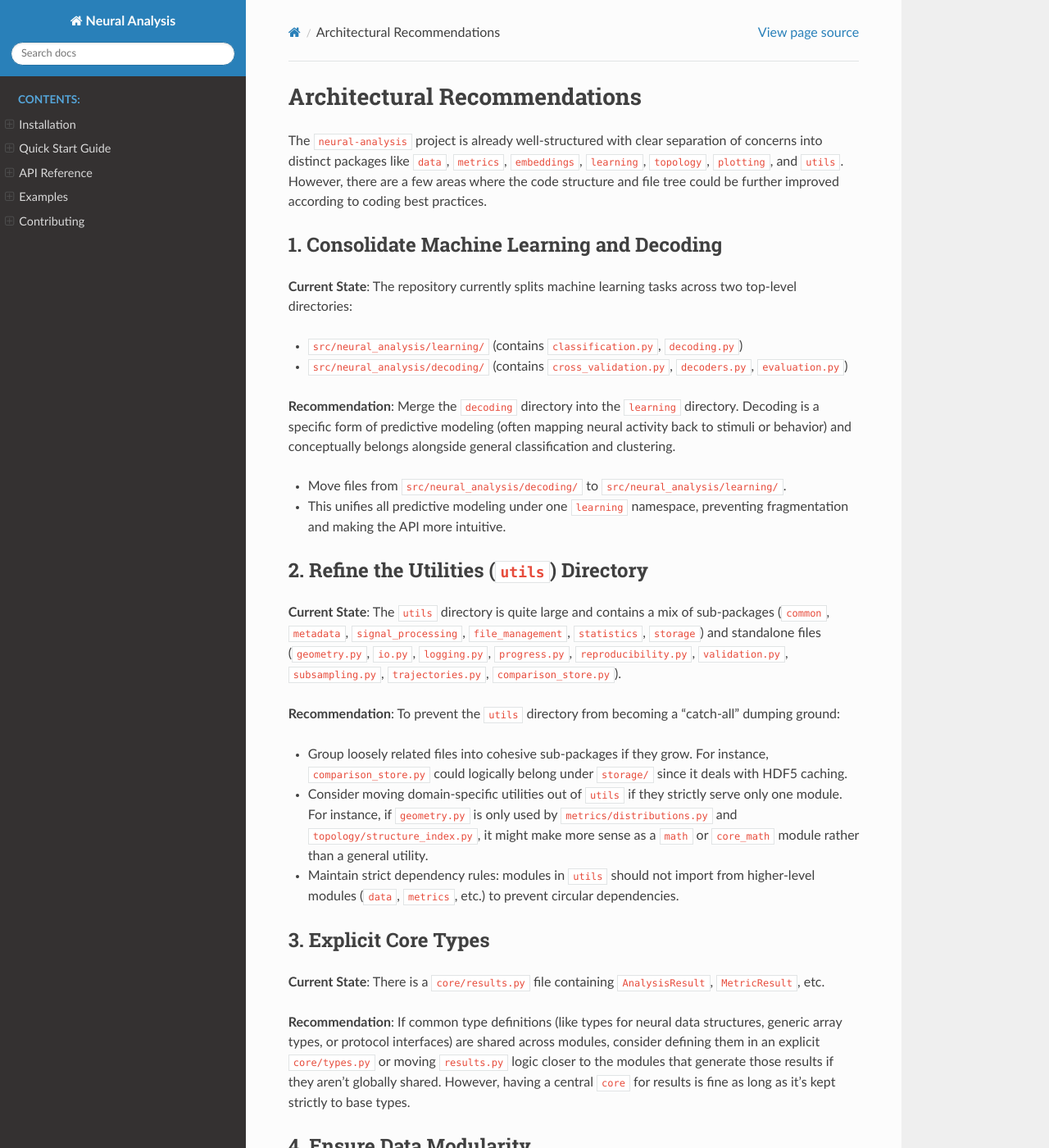
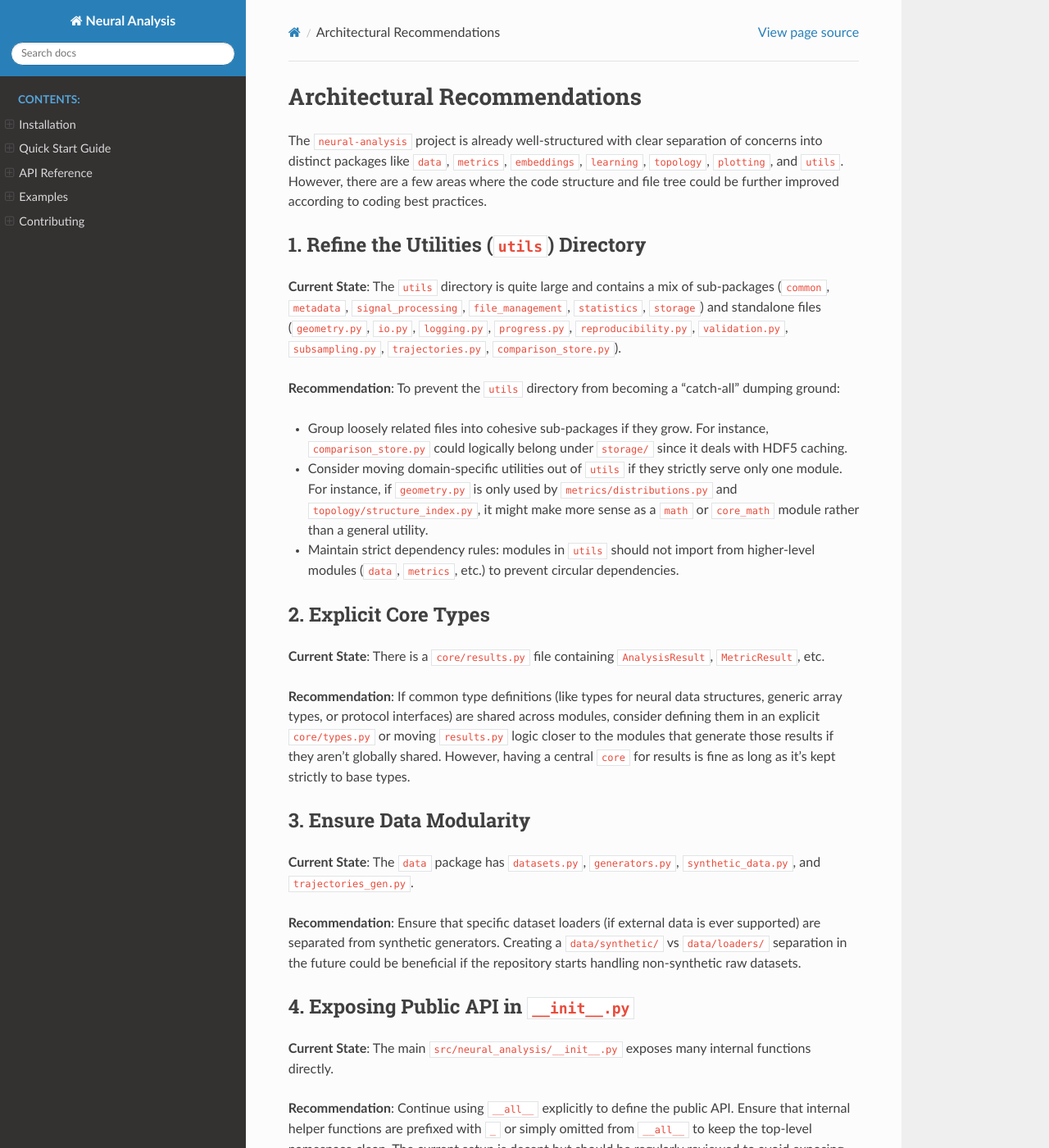
Before and after one commit to Ch3fUlrich/neural-analysis, a Sphinx documentation site: the page built from docs/architecture.md, in a window 1280 px wide and 1400 px high. Shown: the whole window at 82% size. Built offline with Sphinx 7.4.7 and the Read the Docs theme 3.1.0, drawn with Linux system fonts in a browser that asks for light colours; pages that are not in the unit, such as notebooks, are missing from menus; some of the changed text lies outside the part shown.

Commit message:
docs: refine documentation to fit new folder structure
- Updated `docs/folder_structure.md` and `docs/decoding_module.md` to reflect the merge of `decoding` into `learning`.
- Updated `docs/architecture.md` to remove the completed "Consolidate Machine Learning and Decoding" task.
- Updated `docs/analysis_capabilities.md` references.
- Ran `generate_function_registry.py` to keep `function_registry.md` up-to-date.
- Fixed import placements in `learning/__init__.py`.

Co-authored-by: Ch3fUlrich <71930650+Ch3fUlrich@users.noreply.github.com>

```diff
--- a/docs/architecture.md
+++ b/docs/architecture.md
@@ -2,19 +2,7 @@
 
 The `neural-analysis` project is already well-structured with clear separation of concerns into distinct packages like `data`, `metrics`, `embeddings`, `learning`, `topology`, `plotting`, and `utils`. However, there are a few areas where the code structure and file tree could be further improved according to coding best practices.
 
-## 1. Consolidate Machine Learning and Decoding
-
-**Current State**:
-The repository currently splits machine learning tasks across two top-level directories:
-- `src/neural_analysis/learning/` (contains `classification.py`, `decoding.py`)
-- `src/neural_analysis/decoding/` (contains `cross_validation.py`, `decoders.py`, `evaluation.py`)
-
-**Recommendation**:
-Merge the `decoding` directory into the `learning` directory. Decoding is a specific form of predictive modeling (often mapping neural activity back to stimuli or behavior) and conceptually belongs alongside general classification and clustering.
-- Move files from `src/neural_analysis/decoding/` to `src/neural_analysis/learning/`.
-- This unifies all predictive modeling under one `learning` namespace, preventing fragmentation and making the API more intuitive.
-
-## 2. Refine the Utilities (`utils`) Directory
+## 1. Refine the Utilities (`utils`) Directory
 
 **Current State**:
 The `utils` directory is quite large and contains a mix of sub-packages (`common`, `metadata`, `signal_processing`, `file_management`, `statistics`, `storage`) and standalone files (`geometry.py`, `io.py`, `logging.py`, `progress.py`, `reproducibility.py`, `validation.py`, `subsampling.py`, `trajectories.py`, `comparison_store.py`).
```
Also changed, not shown: other parts of docs/architecture.md (+3 -3 lines), docs/analysis_capabilities.md (+2 -2 lines), docs/decoding_module.md (+1 -1 lines), docs/folder_structure.md (+4 -2 lines), 1 other file.
